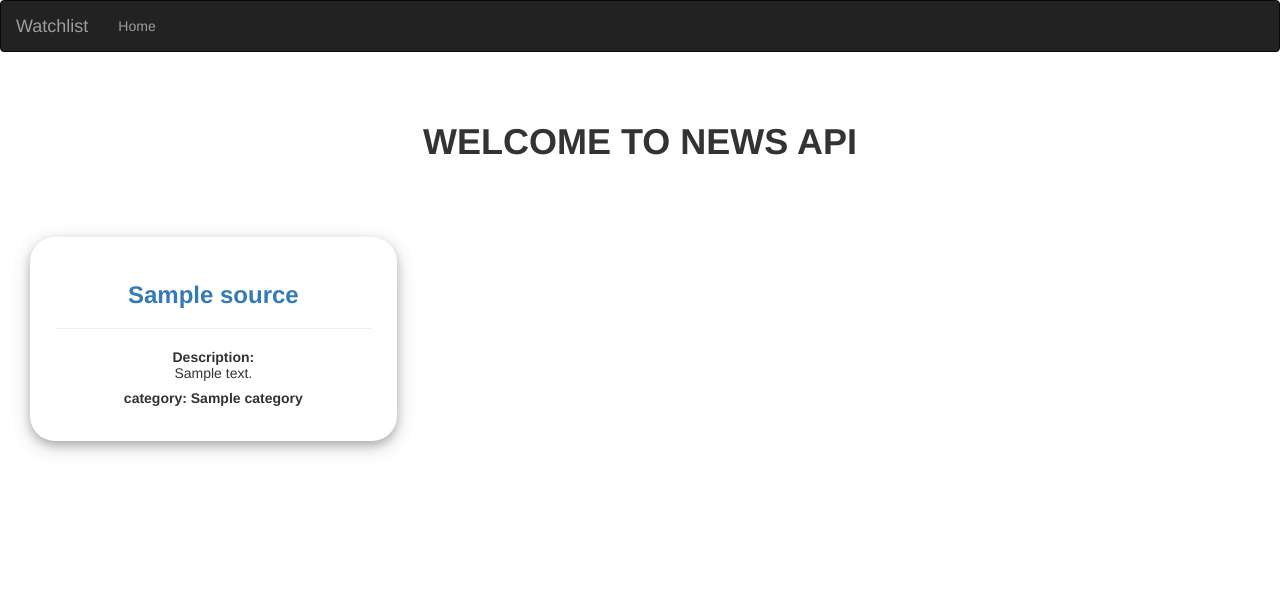
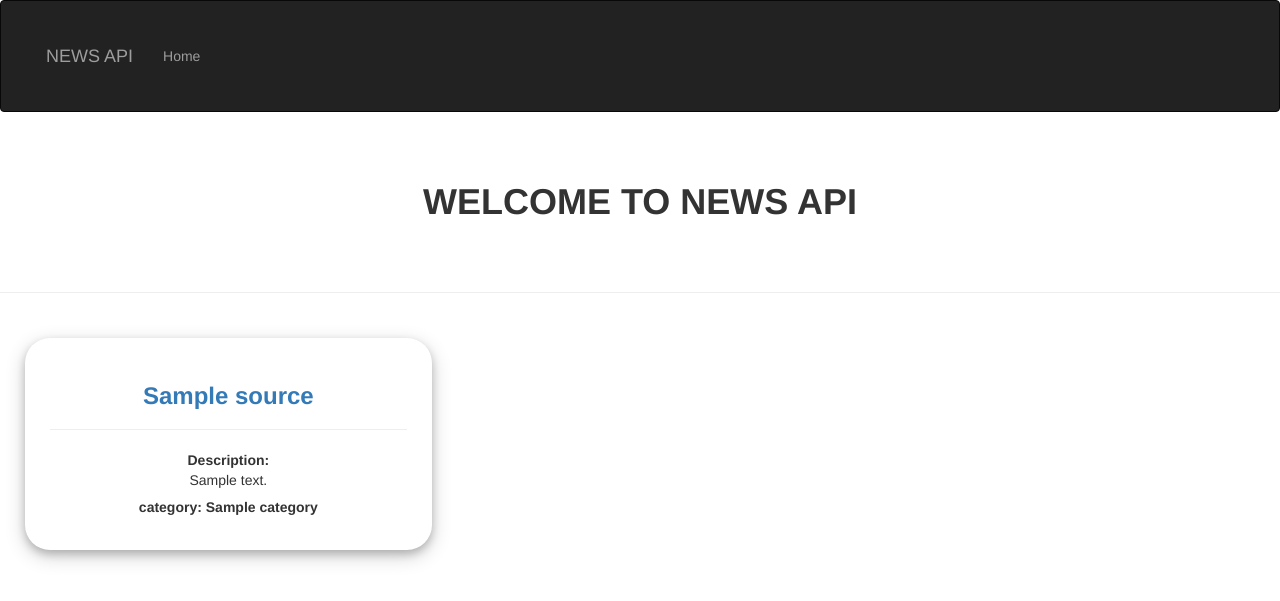
Before and after one commit to msyoki/Mercury-NewsAPI, a Flask app: template app/templates/index.html in a window 1280 px wide. Shown: the top 601 px of the page. Run offline with Flask 2, Linux system fonts and the light colour scheme; the template is opened without the code that fills it: most values are stand-ins (such as "Sample title", 1, 10 or a date in 2020); parts of the project's set-up code (start-up, migrations or seed data) failed here and were passed over; some libraries are stand-ins or nearby versions.

Commit message:
update styling and tags

```diff
--- a/app/static/css/index.css
+++ b/app/static/css/index.css
@@ -2,8 +2,8 @@
     box-shadow: 0 4px 8px 0 rgba(0, 0, 0, 0.2), 0 6px 20px 0 rgba(0, 0, 0, 0.19);
     text-align: center;
     padding: 25px;
-    column-width: auto;
-    line-height: normal;
+    width: 100%;
+    line-height: inherit;
     border-radius: 25px;
     margin: 15px;
 
@@ -16,4 +16,9 @@ h1{
 
 h3{
     font-weight: bolder;
+
 }
+
+.container{
+    padding: 10px;
+}
--- a/app/templates/index.html
+++ b/app/templates/index.html
@@ -7,6 +7,7 @@
 <!-- Content Block -->
 {%  block content %}
     <h1 style="font-weight: bolder;">WELCOME TO NEWS API</h1>
+    <hr>
     {%  for source in sources %}
 
     <div class="container col-xs-12 col-sm-12 col-md-4 col-lg-4 col-xl-4">
--- a/app/templates/navbar.html
+++ b/app/templates/navbar.html
@@ -1,4 +1,4 @@
-<div class="navbar navbar-inverse" role="navigation">
+<div class="navbar navbar-inverse" role="navigation" style="padding: 30px;">
     <div class="container-fluid">
         <div class="navbar-header">
             <button type="button" class="navbar-toggle" data-toggle="collapse" data-target=".navbar-collapse">
@@ -7,7 +7,7 @@
               <span class="icon-bar"></span>
               <span class="icon-bar"></span>
             </button>
-            <a class="navbar-brand" href="/"> Watchlist </a>
+            <a class="navbar-brand" href="/"> NEWS API </a>
         </div>
         <div class="navbar-collapse collapse">
             <ul class="nav navbar-nav">
```
Also changed, not shown: app/static/index.css (deleted). Lines whose indentation alone changed are shown as unchanged.
